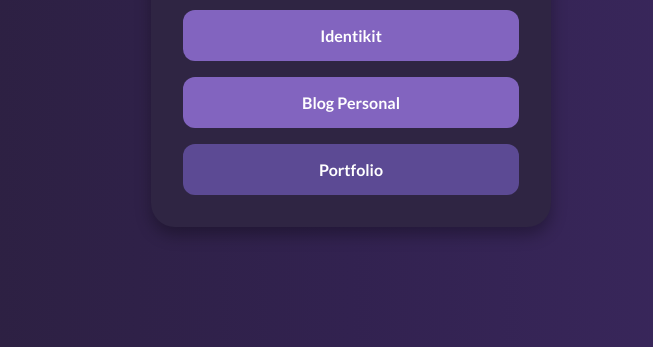
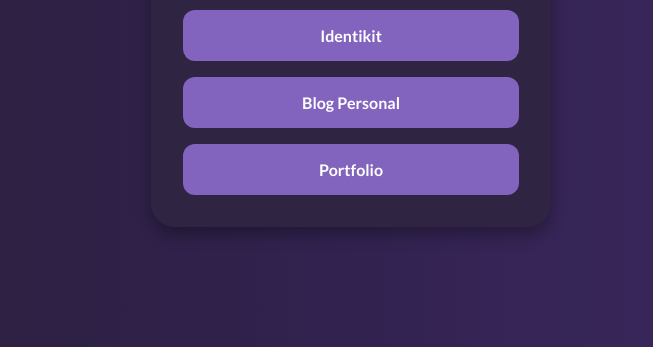
Before and after one commit to ulirodriguezz/UADE-DevWeb-Linktree, a plain HTML site: page index.html in a window 1280 px wide. Shown: the part 453-800 px from the top of the page, without its empty margins (289-942 px from the left). Drawn offline with Linux system fonts and the light colour scheme; a web font is replaced by a local one.

Commit message:
fix: enable portfolio link

```diff
--- a/index.html
+++ b/index.html
@@ -23,7 +23,7 @@
         <div class="links">
             <a class="link" href="https://ulirodriguezz.github.io/UADE-Desarrollo-Web-Identikit/" target="_blank"> Identikit</a>
             <a class="link" href="https://ulirodriguezz.github.io/UADE-DevWeb-Blog/" target="_blank"> Blog Personal</a>
-            <a class="link coming-soon" href="https://ulirodriguezz.github.io/UADE-dev-web-portfolio/">Portfolio</a>
+            <a class="link" href="https://ulirodriguezz.github.io/UADE-dev-web-portfolio/">Portfolio</a>
         </div>
     </main>
 </body>
```
